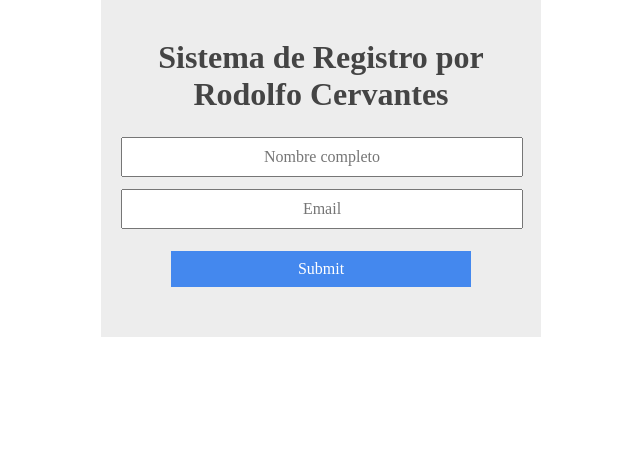
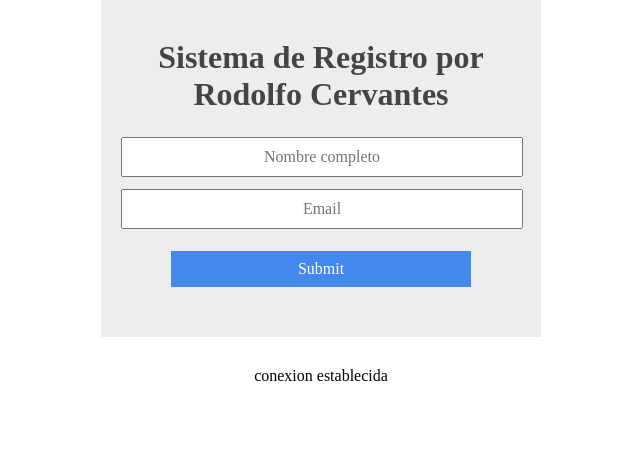
Before and after one commit to rodo998/Registro, a PHP site: page / in a window 1280 px wide. Shown: the part 71-541 px from the top of the page, without its empty margins (319-959 px from the left). Run offline with PHP 8.4, Linux system fonts and the light colour scheme.

Commit message:
Update registrar.php

```diff
--- a/registrar.php
+++ b/registrar.php
@@ -1,7 +1,9 @@
 <?php
 
 include("con_db.php");
-
+if($conex){
+	echo "conexion establecida";
+}
 if (isset($_POST['register'])) {
     if (strlen($_POST['name']) >= 1 && strlen($_POST['email']) >= 1) {
 	    $name = trim($_POST['name']);
```
